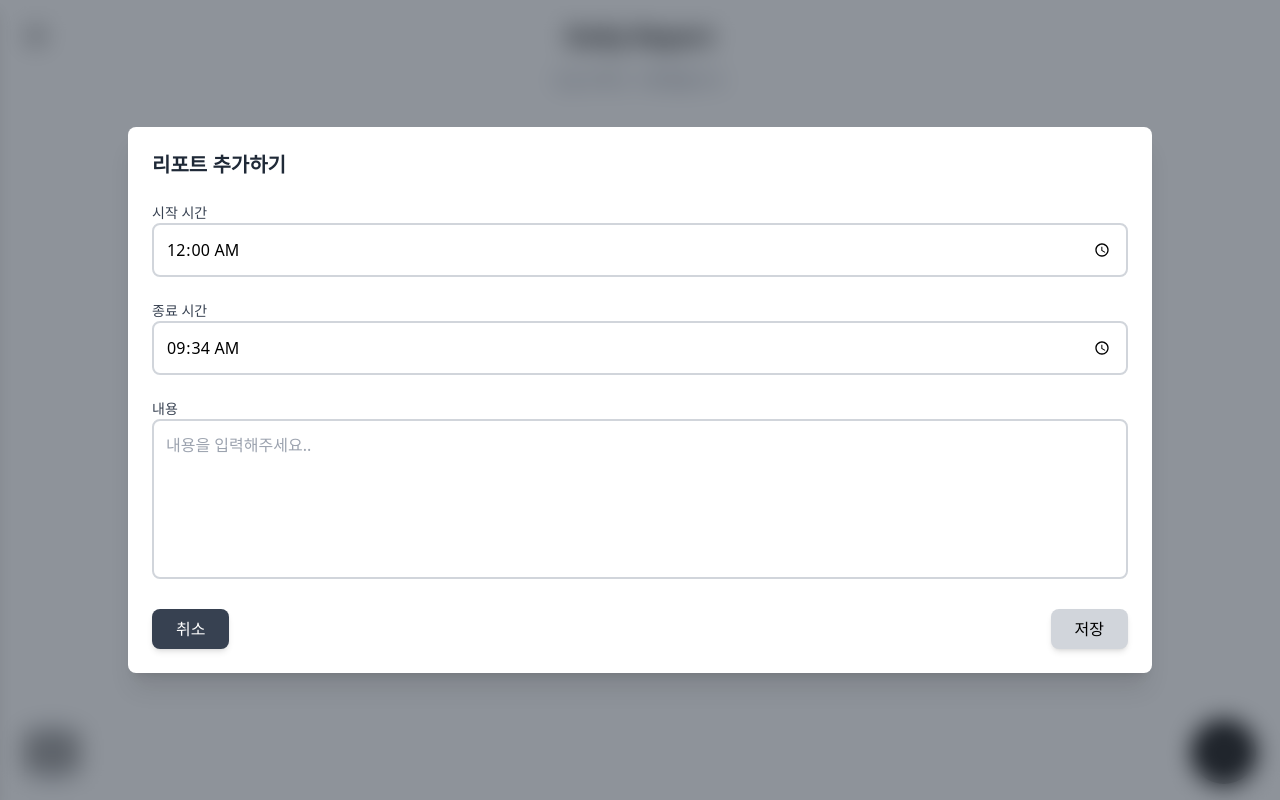
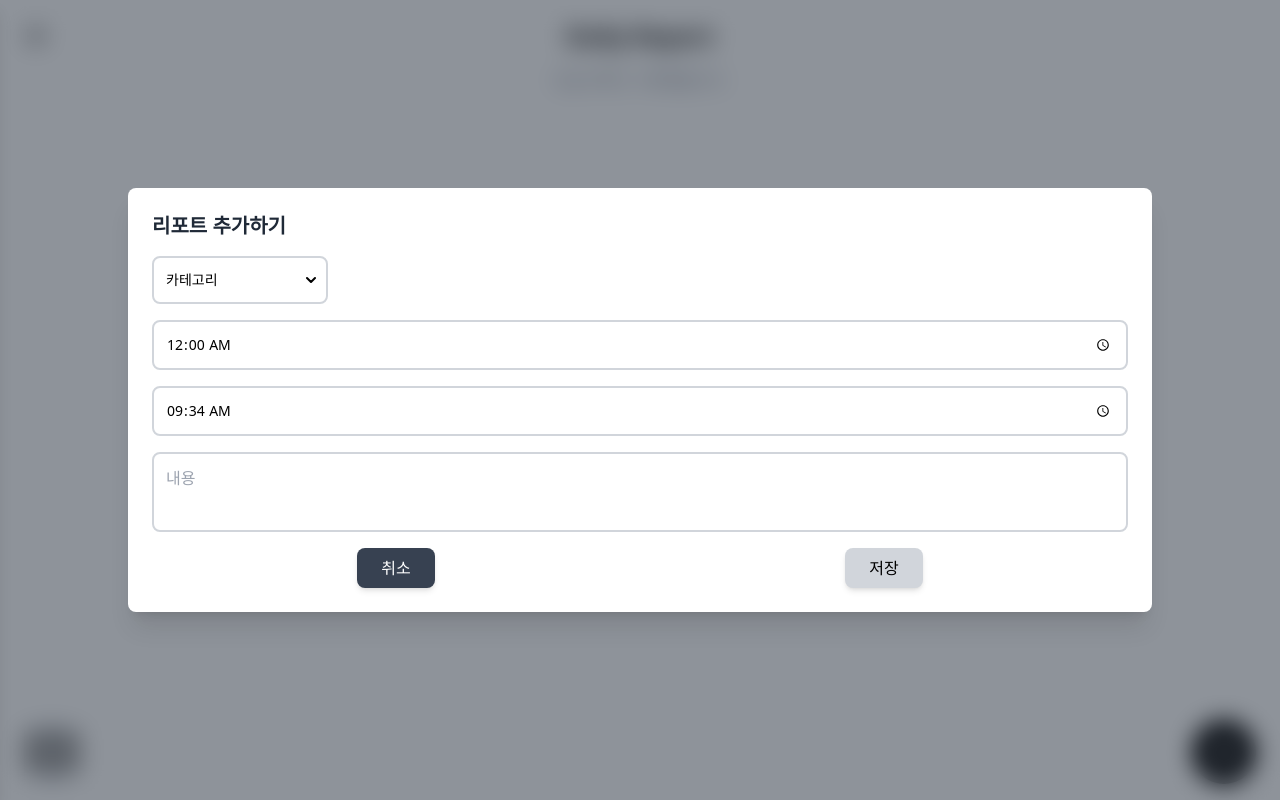
Before and after one commit to ckdduf138/reportory, a React (Create React App) app: page / in a window 1280 px wide. Both pictures are taken after a click on the button 1224 px from the left and 752 px from the top of the page. Built offline with nearby package versions, Linux system fonts and the light colour scheme; grey boxes are pictures that could not be loaded.

Commit message:
feat: 카테고리 기능 추가

```diff
--- /dev/null
+++ b/src/components/Dropdown.tsx
@@ -0,0 +1,92 @@
+import React, { useEffect, useState } from "react";
+import { Category } from "../types/Common";
+import { getCategory } from "../utils/stores/categoryUtils";
+
+interface DropdownProps {
+  category?: Category;
+  handleSetCategory: React.Dispatch<React.SetStateAction<string | Category>>
+};
+
+const Dropdown: React.FC<DropdownProps> = ({category, handleSetCategory}) => {
+  const [isOpen, setIsOpen] = useState(false);
+  const [currentCategory, setCurrentCategory] = useState<Category>();
+  const [categories, setCategories] = useState<Category[]>([]);
+
+  useEffect(() => {
+    if(category) {
+      setCurrentCategory(category);
+    }
+
+    const fetchCategories = async () => {
+      try {
+        const data = await getCategory();
+        setCategories(data);
+      } catch (error) {
+        console.error("카테고리 로드 실패:", error);
+      }
+    };
+
+    fetchCategories();
+  }, []);
+
+  const toggleDropdown = () => {
+    setIsOpen((prev) => !prev);
+  };
+
+  const handleDropdownClick = (item: Category) => {
+    setCurrentCategory(item);
+    handleSetCategory(item);
+    setIsOpen(false);
+  };
+
+  return (
+    <div className="relative w-44">
+      <button
+        onClick={toggleDropdown}
+        className="flex justify-between w-full p-3 pr-6 border-2 border-gray-300 rounded-lg focus:outline-none focus:ring-0 focus:border-black text-sm text-center inline-flex items-center"
+      >
+        {currentCategory ?
+          <>
+            <span className="text-gray-900 font-medium truncate">{currentCategory.name ?? '카테고리'}</span>
+            <div className="relative flex flex-col items-center">
+              <div
+                className="w-5 h-5 rounded-full border border-gray-300 shadow-lg"
+                style={{ backgroundColor: currentCategory.color }}/>
+            </div>
+          </> : '카테고리'
+        }
+
+        <svg className="absolute right-3 w-2.5 h-2.5" aria-hidden="true" xmlns="http://www.w3.org/2000/svg" fill="none" viewBox="0 0 10 6">
+          <path stroke="currentColor" strokeLinecap="round" strokeLinejoin="round" strokeWidth="2" d="m1 1 4 4 4-4" />
+        </svg>
+      </button>
+
+      {isOpen && (
+        <>
+          <div
+            onClick={() => setIsOpen(false)}
+            className="fixed inset-0 z-10"
+        />
+
+          <div className="absolute right-0 z-20 bg-white divide-y divide-gray-100 rounded-lg shadow-sm w-44 dark:bg-gray-700">
+            <ul className="py-2 text-sm text-gray-700 dark:text-gray-200">
+              {categories.map((item: Category) => (
+                <li key={item.id} className="flex justify-between items-center py-2 px-4 space-x-4" onClick={() => handleDropdownClick(item)}>
+                  <span className="text-gray-900 font-medium flex-1 truncate">{item.name}</span>
+                  <div className="relative flex flex-col items-center">
+                    <div
+                      className="w-5 h-5 rounded-full border border-gray-300 shadow-lg"
+                      style={{ backgroundColor: item.color }}
+                    />
+                  </div>
+                </li>
+                ))}
+            </ul>
+          </div>
+        </>
+      )}
+    </div>
+  );
+};
+
+export default Dropdown;
--- a/src/components/ReportForm.tsx
+++ b/src/components/ReportForm.tsx
@@ -1,6 +1,7 @@
 import React, { useEffect, useState } from 'react';
 
 import { Report } from '../types/Common';
+import Dropdown from './Dropdown';
 
 interface ReportFormProps {
   isOpen: boolean;
@@ -10,11 +11,12 @@ interface ReportFormProps {
   onClose: () => void;
 }
 
-const ReportForm: React.FC<ReportFormProps> = ({ reports, editReport: initialReport, isOpen, onSubmit, onClose }) => {
+const ReportForm: React.FC<ReportFormProps> = ({ reports, editReport, isOpen, onSubmit, onClose }) => {
   const [scale, setScale] = useState(0.5);
-  const [startTime, setStartTime] = useState(initialReport?.startTime || '');
-  const [endTime, setEndTime] = useState(initialReport?.endTime || '');
-  const [content, setContent] = useState(initialReport?.content || '');
+  const [startTime, setStartTime] = useState(editReport?.startTime || '');
+  const [endTime, setEndTime] = useState(editReport?.endTime || '');
+  const [content, setContent] = useState(editReport?.content || '');
+  const [category, setCategory] = useState(editReport?.category || '');
 
   useEffect(() => {
     if (isOpen) {
@@ -25,22 +27,23 @@ const ReportForm: React.FC<ReportFormProps> = ({ reports, editReport: initialRep
   }, [isOpen]);
 
   useEffect(() => {
-    if (!initialReport) {
+    if (!editReport) {
       setStartTime(reports.length > 0 ? reports[reports.length - 1].endTime : '00:00');
 
       const currentTime = new Date();
       const formattedTime = `${String(currentTime.getHours()).padStart(2, '0')}:${String(currentTime.getMinutes()).padStart(2, '0')}`;
       setEndTime(formattedTime);
     }
-  }, [reports, initialReport]);
+  }, [reports, editReport]);
 
   const handleSubmit = () => {
     if (startTime && endTime && content.trim()) {
       onSubmit({
-        ...initialReport,
+        ...editReport,
         startTime,
         endTime,
         content,
+        category,
       } as Report);
 
       onClose();
@@ -48,48 +51,47 @@ const ReportForm: React.FC<ReportFormProps> = ({ reports, editReport: initialRep
   };
 
   const isFormValid = startTime && endTime && content.trim();
-  const title = initialReport ? '리포트 수정하기' : '리포트 추가하기';
+  const title = editReport ? '리포트 수정하기' : '리포트 추가하기';
 
   return (
     <div className="fixed inset-0 bg-gray-800 bg-opacity-50 flex justify-center items-center backdrop-blur-md" onClick={() => onClose()}>
-      <div className={`bg-white p-6 rounded-lg shadow-xl w-[80%] max-w-7xl transition-transform duration-300 ease-in-out`}
+      <div className={`flex flex-col bg-white p-6 gap-4 rounded-lg shadow-xl w-[80%] max-w-7xl transition-transform duration-300 ease-in-out`}
         style={{ transform: `scale(${scale})` }}
         onClick={(e) => {e.stopPropagation()}}>
 
-        <h2 className="text-xl font-semibold text-gray-800 mb-6">{title}</h2>
+        <h2 className="text-xl font-semibold text-gray-800">{title}</h2>
 
-        <div className="mb-6">
-          <label className="block text-sm font-medium text-gray-700">시작 시간</label>
-          <input className="w-full p-3 border-2 border-gray-300 rounded-lg focus:outline-none focus:ring-0 focus:border-black"
+        <Dropdown
+          category={editReport?.category}
+          handleSetCategory={setCategory}
+        />
+
+        <input className="w-full p-3 border-2 border-gray-300 rounded-lg focus:outline-none focus:ring-0 focus:border-black text-sm"
           type="time"
           value={startTime}
-            onChange={(e) => setStartTime(e.target.value)}/>
-        </div>
+          onChange={(e) => setStartTime(e.target.value)}
+        />
 
-        <div className="mb-6">
-          <label className="block text-sm font-medium text-gray-700">종료 시간</label>
-          <input className="w-full p-3 border-2 border-gray-300 rounded-lg focus:outline-none focus:ring-0 focus:border-black"
+        <input className="w-full p-3 border-2 border-gray-300 rounded-lg focus:outline-none focus:ring-0 focus:border-black text-sm"
           type="time"
           value={endTime}
-            onChange={(e) => setEndTime(e.target.value)}/>
-        </div>
+          onChange={(e) => setEndTime(e.target.value)}
+        />
 
-        <div className="mb-6">
-          <label className="block text-sm font-medium text-gray-700">내용</label>
-          <textarea className="w-full p-3 border-2 border-gray-300 rounded-lg h-40 resize-none focus:outline-none focus:ring-0 focus:border-black"
+        <textarea className="w-full p-3 border-2 border-gray-300 rounded-lg h-20 resize-none focus:outline-none focus:ring-0 focus:border-black"
           value={content}
           onChange={(e) => setContent(e.target.value)}
-            placeholder="내용을 입력해주세요.."/>
-        </div>
+          placeholder="내용"
+        />
 
-        <div className="flex justify-between items-center mt-6">
+        <div className="flex justify-around items-center">
           <button className="bg-gray-700 text-white px-6 py-2 rounded-lg shadow-md hover:bg-gray-600 transition active:scale-95"
             onClick={onClose}>취소
           </button>
           <button className={`px-6 py-2 rounded-lg shadow-md transition duration-300 active:scale-95
             ${isFormValid ? 'bg-gray-700 hover:bg-gray-800 text-white': 'bg-gray-300 cursor-not-allowed'}`}
             disabled={!isFormValid}
-            onClick={handleSubmit}>{initialReport ? '수정' : '저장'}
+            onClick={handleSubmit}>{editReport ? '수정' : '저장'}
           </button>
         </div>
       </div>
--- a/src/components/ReportViewer.tsx
+++ b/src/components/ReportViewer.tsx
@@ -56,7 +56,7 @@ const ReportViewer: React.FC<ReportViewerProps> = ({ reports, delete_report, edi
                 <span>{formatTime(report.startTime)} ~ {formatTime(report.endTime)}</span>
                 <p className={`${expandedReportIndex === index ? '' : 'truncate line-clamp-1'}`}>{report.content}</p>
                 {report.category &&
-                  <Category>{report.category}</Category>
+                  <Category>{report.category.name}</Category>
                 }
               </div>
 
--- a/src/types/Common.ts
+++ b/src/types/Common.ts
@@ -3,8 +3,7 @@ export interface Report {
   startTime: string;
   endTime: string;
   content: string;
-  category?: string;
-  categoryColorCode?: string;
+  category?: Category;
 }
 
 export interface Category {
```
Lines whose indentation alone changed are shown as unchanged.
